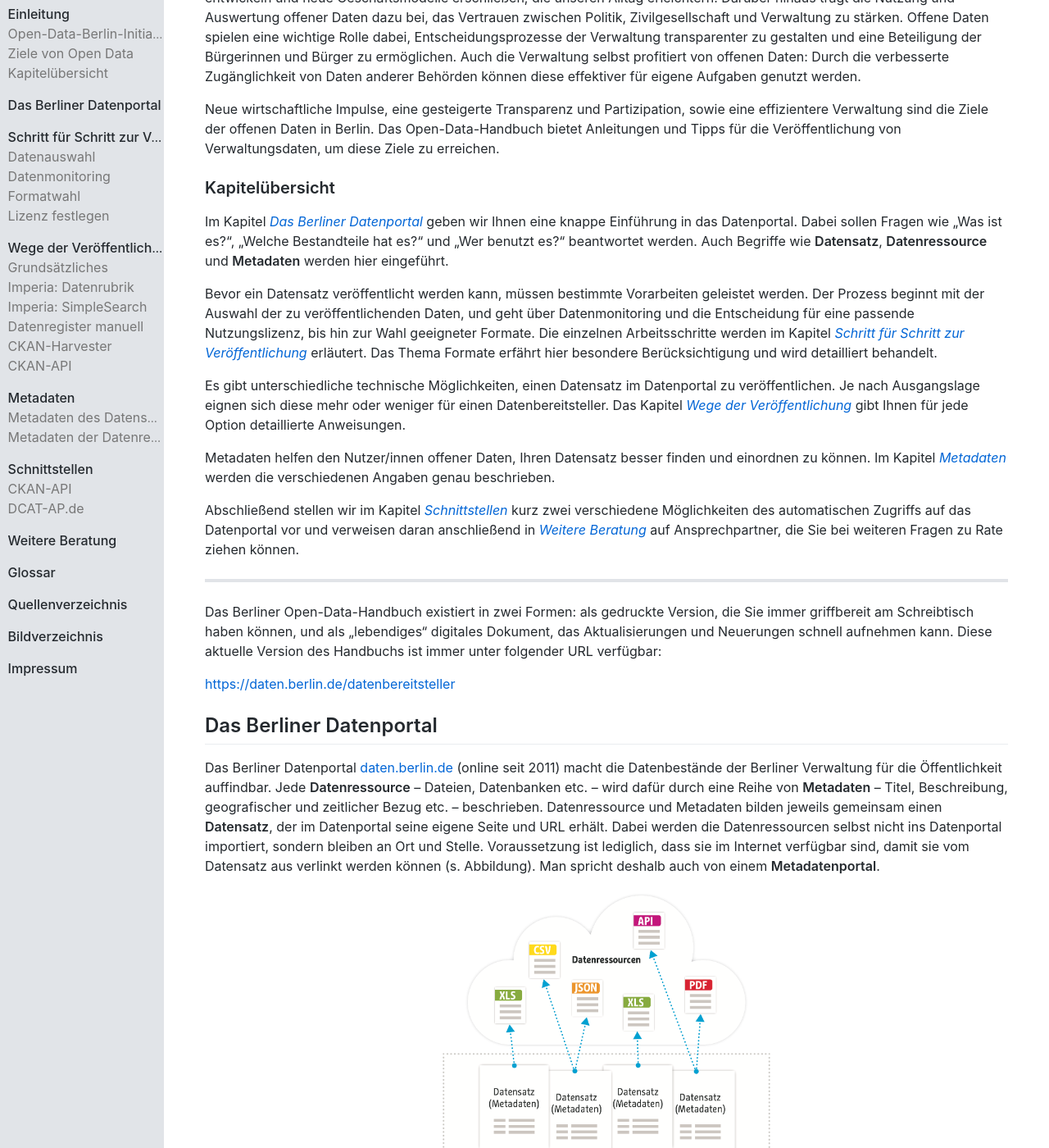
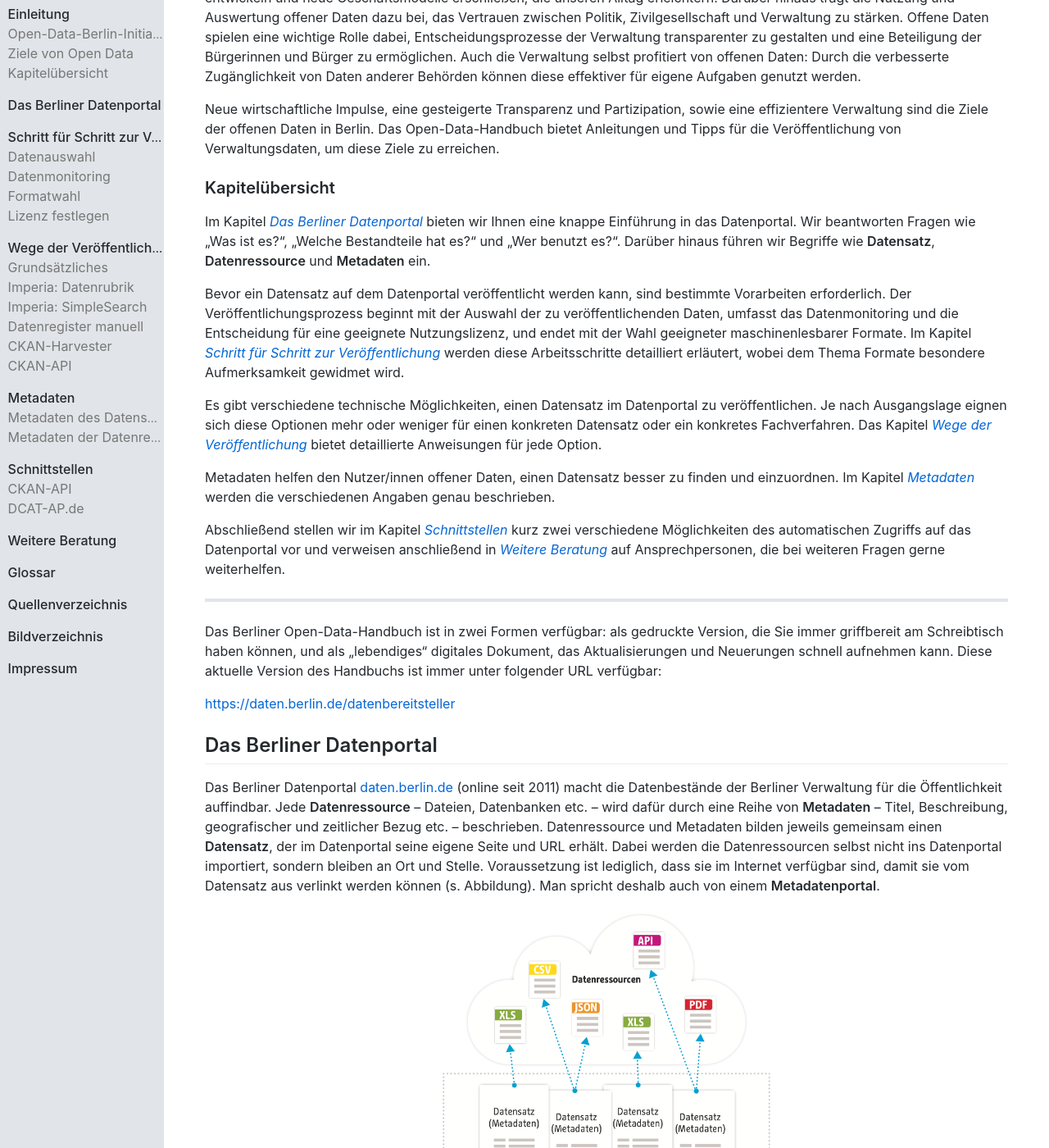
Before and after one commit to berlinonline/open-data-handbuch, a Jekyll site: the page built from index.md, in a window 1280 px wide and 1400 px high, scrolled down 2262 px. Shown: the whole window at 82% size. Built offline with Jekyll 4.4.1, drawn with Linux system fonts in a browser that asks for light colours; our own code applies the rules of GitHub Pages for plain Markdown files; comment, search, counter and statistics services are not loaded; some of the changed text lies outside the part shown.

Commit message:
improve sections "Ziele..." and "Kapitelübersicht" for new release

```diff
--- a/index.md
+++ b/index.md
@@ -56,26 +56,26 @@
 
 ### Kapitelübersicht
 
-Im Kapitel [_Das Berliner Datenportal_](#das-berliner-datenportal) geben wir Ihnen eine knappe Einführung in das Datenportal. Dabei sollen Fragen wie „Was ist es?“, „Welche Bestandteile hat es?“ und „Wer benutzt es?“ beantwortet werden.
-Auch Begriffe wie **Datensatz**, **Datenressource** und **Metadaten** werden hier eingeführt.
-
-Bevor ein Datensatz veröffentlicht werden kann, müssen bestimmte Vorarbeiten geleistet werden.
-Der Prozess beginnt mit der Auswahl der zu veröffentlichenden Daten, und geht über Datenmonitoring und die Entscheidung für eine passende Nutzungslizenz, bis hin zur Wahl geeigneter Formate.
-Die einzelnen Arbeitsschritte werden im Kapitel [_Schritt für Schritt zur Veröffentlichung_](#schritt-für-schritt-zur-veröffentlichung) erläutert.
-Das Thema Formate erfährt hier besondere Berücksichtigung und wird detailliert behandelt.
-
-Es gibt unterschiedliche technische Möglichkeiten, einen Datensatz im Datenportal zu veröffentlichen.
-Je nach Ausgangslage eignen sich diese mehr oder weniger für einen Datenbereitsteller.
-Das Kapitel [_Wege der Veröffentlichung_](#wege-der-veröffentlichung) gibt Ihnen für jede Option detaillierte Anweisungen.
-
-Metadaten helfen den Nutzer/innen offener Daten, Ihren Datensatz besser finden und einordnen zu können.
+Im Kapitel [_Das Berliner Datenportal_](#das-berliner-datenportal) bieten wir Ihnen eine knappe Einführung in das Datenportal.
+Wir beantworten Fragen wie „Was ist es?“, „Welche Bestandteile hat es?“ und „Wer benutzt es?“.
+Darüber hinaus führen wir Begriffe wie **Datensatz**, **Datenressource** und **Metadaten** ein.
+
+Bevor ein Datensatz auf dem Datenportal veröffentlicht werden kann, sind bestimmte Vorarbeiten erforderlich.
+Der Veröffentlichungsprozess  beginnt mit der Auswahl der zu veröffentlichenden Daten, umfasst das Datenmonitoring und die Entscheidung für eine geeignete Nutzungslizenz, und endet mit der Wahl geeigneter maschinenlesbarer Formate.
+Im Kapitel [_Schritt für Schritt zur Veröffentlichung_](#schritt-für-schritt-zur-veröffentlichung) werden diese Arbeitsschritte detailliert erläutert, wobei dem Thema Formate besondere Aufmerksamkeit gewidmet wird.
+
+Es gibt verschiedene technische Möglichkeiten, einen Datensatz im Datenportal zu veröffentlichen.
+Je nach Ausgangslage eignen sich diese Optionen mehr oder weniger für einen konkreten Datensatz oder ein konkretes Fachverfahren.
+Das Kapitel [_Wege der Veröffentlichung_](#wege-der-veröffentlichung) bietet detaillierte Anweisungen für jede Option.
+
+Metadaten helfen den Nutzer/innen offener Daten, einen Datensatz besser zu finden und einzuordnen.
 Im Kapitel [_Metadaten_](#metadaten) werden die verschiedenen Angaben genau beschrieben.
 
-Abschließend stellen wir im Kapitel [_Schnittstellen_](#schnittstellen) kurz zwei verschiedene Möglichkeiten des automatischen Zugriffs auf das Datenportal vor und verweisen daran anschließend in [_Weitere Beratung_](#weitere-beratung) auf Ansprechpartner, die Sie bei weiteren Fragen zu Rate ziehen können.
+Abschließend stellen wir im Kapitel [_Schnittstellen_](#schnittstellen) kurz zwei verschiedene Möglichkeiten des automatischen Zugriffs auf das Datenportal vor und verweisen anschließend in [_Weitere Beratung_](#weitere-beratung) auf Ansprechpersonen, die bei weiteren Fragen gerne weiterhelfen.
 
 <hr/>
 
-Das Berliner Open-Data-Handbuch existiert in zwei Formen: als gedruckte Version, die Sie immer griffbereit am Schreibtisch haben können, und als „lebendiges“ digitales Dokument, das Aktualisierungen und Neuerungen schnell aufnehmen kann. Diese aktuelle Version des Handbuchs ist immer unter folgender URL verfügbar:
+Das Berliner Open-Data-Handbuch ist in zwei Formen verfügbar: als gedruckte Version, die Sie immer griffbereit am Schreibtisch haben können, und als „lebendiges“ digitales Dokument, das Aktualisierungen und Neuerungen schnell aufnehmen kann. Diese aktuelle Version des Handbuchs ist immer unter folgender URL verfügbar:
 
 <https://daten.berlin.de/datenbereitsteller>
 
@@ -461,7 +461,7 @@
 **Media Type**: `text/plain` – Spezialisierte Plain-Text-Formate können eigene Media Types haben.<br/>
 **Beschreibung**: Der Begriff „Plain Text“ soll hier als Gegensatz zum Begriff „Binärformat“ verstanden werden: eine Datei, die ausschließlich aus darstellbaren Zeichen in einem bestimmten Encoding (UTF-8 etc.) besteht.
 Hinzu kommen Steuerzeichen wie Tabulatoren oder Zeilenumbrüche, die klar definieren, was von der verarbeitenden Software als Zeile interpretiert werden soll.<br/>
-Auch strukturierte Formate wie CSV, XML, JSON, HTML und verschiedene RDF Schreibweisen gelten nach diesem Verständnis als Plain Text.
+Auch strukturierte Formate wie CSV, XML, JSON, HTML und verschiedene RDF-Schreibweisen gelten nach diesem Verständnis als Plain Text.
 Aber auch, wenn Plain Text ohne weitere (oder ohne bekannte) Struktur verwendet wird, hat das Format dennoch Eigenschaften, die es für den Einsatz im Bereich Offene Daten geeignet machen:
 
 - Plain Text kann von jedem Nutzer in einem Texteditor oder einer Textverarbeitung gelesen werden.
```
Also changed, not shown: handreichung_opendata.md (+15 -15 lines).
